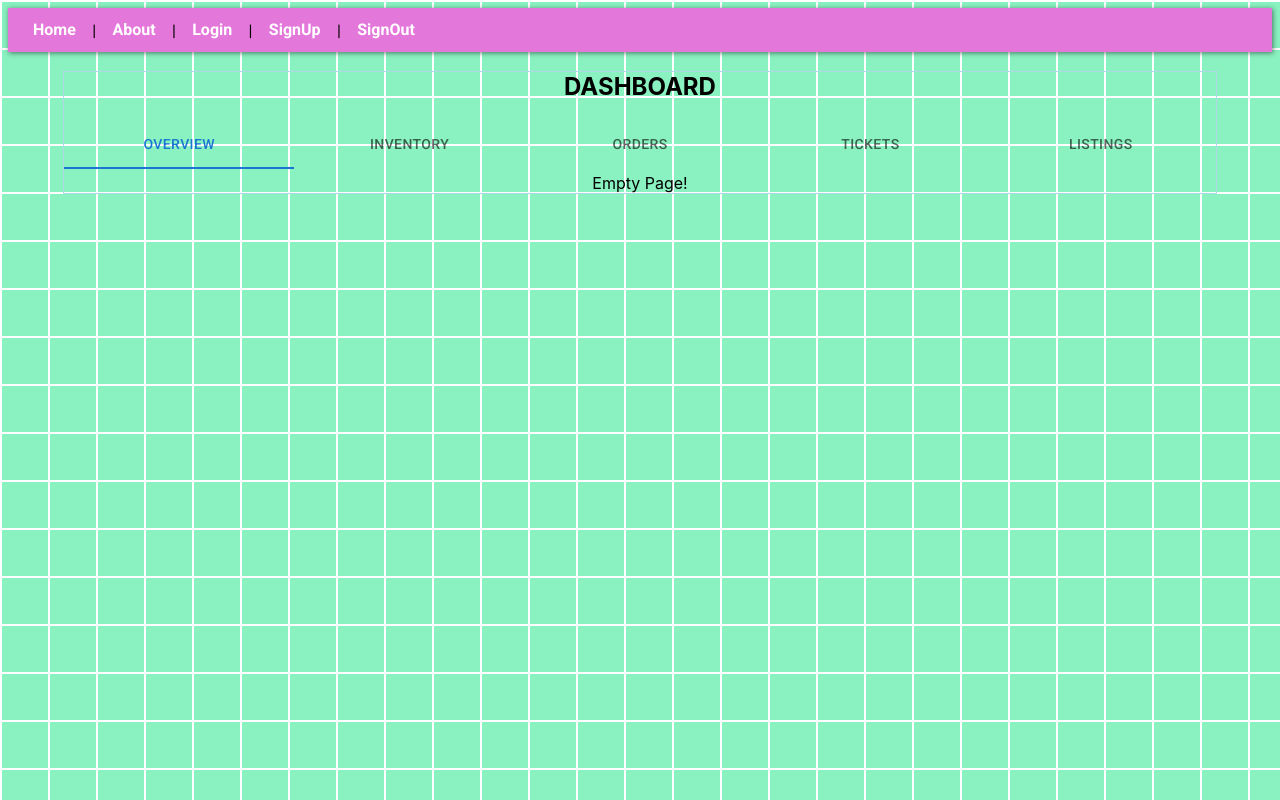
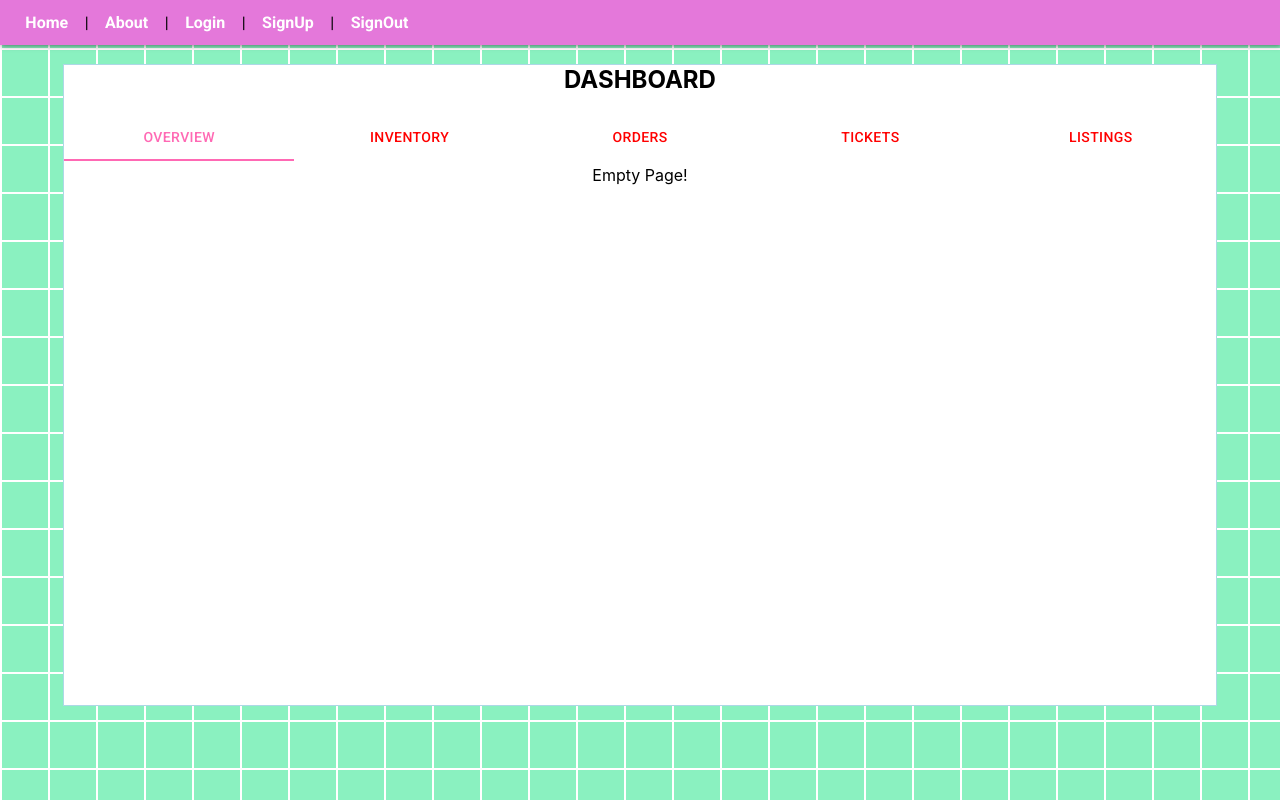
Before and after one commit to korovnmm/gashapon, a React (Create React App) app: page /dashboard/overview in a window 1280 px wide. Built offline with nearby package versions, Linux system fonts and the light colour scheme; no server answers; sample sign-in values are in the browser's storage.

Commit message:
feat! modified Dashboard.js, added Dashboard.jsx and dashboard.scss

```diff
--- /dev/null
+++ b/src/components/Dashboard.jsx
@@ -0,0 +1,57 @@
+import {
+    Box,
+    Container,
+    Tabs,
+    Tab
+} from '@mui/material';
+import { Link } from 'react-router-dom';
+
+
+/** Container element for the Dashboard */
+export function DashboardContainer(props) {
+    return (
+        <Container maxWidth="lg" className="dashboard-container">
+            <Box component="center" className="dashboard"
+                sx={{
+                    outline: '1px solid lightblue'
+                }}>
+                <h2 class="dashboard-header">DASHBOARD</h2>
+                <div class="dash-body-wrapper"
+                    {...props}
+                />
+            </Box>
+        </Container >
+    );
+}
+
+/**
+ * A styled `<Tabs>` component for the Dashboard
+ * @param {*} props
+ * @returns
+ */
+export function DashNavbar(props) {
+    return (
+        <Tabs
+            centered variant="fullWidth" class="dash-navbar"
+            sx={{
+                borderBottom: 1,
+                borderColor: 'divider'
+            }}
+            aria-label="dashboard page navigation bar"
+            {...props}
+        />
+    );
+}
+
+/**
+ * An MUI Tab component that supports <Link> functionality (i.e. a Tab that can take a 'to=' argument).
+ */
+export function LinkTab(props) {
+    return (
+        <Tab
+            className="dash-tab"
+            component={Link}
+            {...props}
+        />
+    );
+}
--- a/src/components/index.js
+++ b/src/components/index.js
@@ -1,3 +1,10 @@
 export { AuthenticatedRoute, UnauthenticatedRoute } from './AuthRoutes';
+
+export {
+    DashboardContainer,
+    DashNavbar,
+    LinkTab
+} from './Dashboard';
+
 export { default as GoogleIcon } from './GoogleGLogo';
 export { default as ResponsiveAppBar } from './ResponsiveAppBar';
--- a/src/pages/dashboard/Dashboard.js
+++ b/src/pages/dashboard/Dashboard.js
@@ -1,19 +1,16 @@
-import {
-    Box,
-    Container,
-    Tabs,
-    Tab,
-} from '@mui/material'
 import {
     Redirect,
-    Link,
     useParams,
     useRouteMatch
 } from 'react-router-dom'
 import { useState } from 'react'
 
-//import { useAuthState } from 'auth'
-import { AuthenticatedRoute } from 'components'
+import {
+    AuthenticatedRoute,
+    DashboardContainer,
+    DashNavbar,
+    LinkTab
+} from 'components'
 
 import { Overview } from './Overview'
 import { Tickets } from './Tickets'
@@ -47,18 +44,6 @@ const pages = [
 ]
 
 /**
- * An MUI Tab component that supports <Link> functionality (i.e. a Tab that can take a 'to=' argument).
- */
-function LinkTab(props) {
-    return (
-        <Tab
-            component={Link}
-            {...props}
-        />
-    );
-}
-
-/**
  * @returns JSX element of the dashboard page corresponding to the current route path (the url).
  */
 function DashboardPage () {
@@ -80,30 +65,18 @@ export const Dashboard = () => {
     };
 
     return (
-        <Container maxWidth="lg">
-            <Box component="center" className="dashboard-wrapper"
-                sx={{
-                    outline: '1px solid lightblue'
-                }}>
-                <h2 class="dashboard-header">DASHBOARD</h2>
-                <div class="dash-body-wrapper">
-
-                    <Tabs centered variant="fullWidth" class="dash-navbar"
-                        value={value} onChange={handleChange}
-                        sx={{borderBottom: 1, borderColor: 'divider'}}
-                        aria-label="dashboard page navigation bar">
+        <DashboardContainer>
+            <DashNavbar value={value} onChange={handleChange}>
                 {pages.map(({name, id}) => (
                     <LinkTab label={`${name}`} to={`${url}/${id}`} />
                 ))}
-                    </Tabs>
+            </DashNavbar>
 
             <AuthenticatedRoute path={`${path}/:pageID`}>
                 <DashboardPage />
             </AuthenticatedRoute>
 
             <Redirect from={`${url}`} to={`${url}/overview`} />
-                </div>
-            </Box>
-        </Container>
+        </DashboardContainer>
     );
 }
--- a/src/styles/css/main.css
+++ b/src/styles/css/main.css
@@ -1,3 +1,45 @@
+.dashboard-container {
+  height: 80%;
+}
+
+.dashboard {
+  background: white;
+  min-height: 100%;
+}
+
+.dashboard-header {
+  background: none;
+}
+
+/**
+ * The space under the tab navbar that
+ * contains each tab's content.
+ */
+.dash-body-wrapper {
+  background: none;
+}
+
+.dash-navbar {
+  background: none;
+}
+.dash-navbar .MuiTabs-indicator {
+  background-color: hotpink;
+}
+
+.dash-tab {
+  color: red;
+  background: none;
+}
+.dash-tab.Mui-selected {
+  color: hotpink;
+  background: none;
+}
+
+html, body, #root, .App {
+  height: 100%;
+  margin: 0;
+}
+
 body {
   background-color: #8AF1C0;
   font-family: -apple-system, BlinkMacSystemFont, "Roboto Condensed", "Segoe UI", "Roboto", "Oxygen", "Ubuntu", "Cantarell", "Fira Sans", "Droid Sans", "Helvetica Neue", sans-serif;
@@ -24,10 +66,10 @@ button {
   border: none;
 }
 
+/*
 #sign-out-btn {
-  /**/
 }
-
+*/
 .navbar-main {
   background-color: #E478DA;
   padding: 1%;
--- /dev/null
+++ b/src/styles/sass/_dashboard.scss
@@ -0,0 +1,39 @@
+// A wrapper container for the dashboard for size and position adjustments
+.dashboard-container {
+    height: 80%;
+}
+
+// The whole box containing the dashboard
+.dashboard {
+    background: white;
+    min-height: 100%;
+}
+
+// The header containing the "Dashboard" text
+.dashboard-header { background: none;}
+
+/**
+ * The space under the tab navbar that
+ * contains each tab's content.
+ */
+.dash-body-wrapper { background: none;}
+
+// A wrapper that contains all the dashboard tabs
+.dash-navbar {
+    background: none;
+
+    .MuiTabs-indicator {
+        background-color: hotpink;
+    }
+}
+
+// A single dashboard tab
+.dash-tab {
+    color: red;
+    background: none;
+
+    &.Mui-selected {
+        color: hotpink;
+        background: none;
+    }
+}
--- a/src/styles/sass/main.scss
+++ b/src/styles/sass/main.scss
@@ -1,4 +1,10 @@
+@import "dashboard";
 @import "fonts";
+
+html, body, #root, .App {
+  height: 100%;
+  margin: 0;
+}
 
 body {
   background-color: #8AF1C0;
@@ -26,9 +32,10 @@ button {
   border: none;
 }
 
+/*
 #sign-out-btn {
-/**/
 }
+*/
 
 .navbar-main {
   background-color: #E478DA;
```
Also changed, not shown: 1 other file (tests, documents, lock files or other folders). Lines whose indentation alone changed are shown as unchanged.
